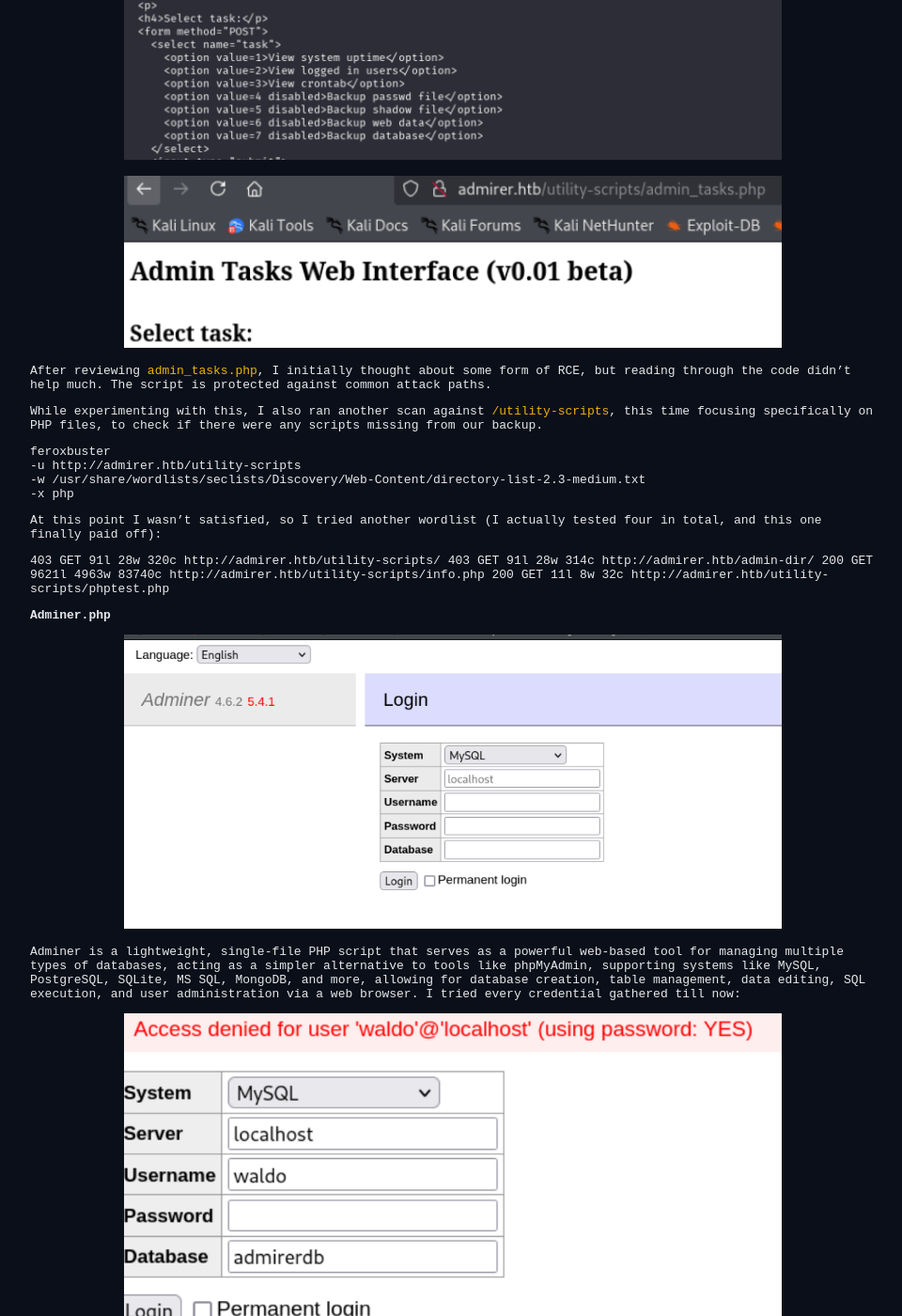
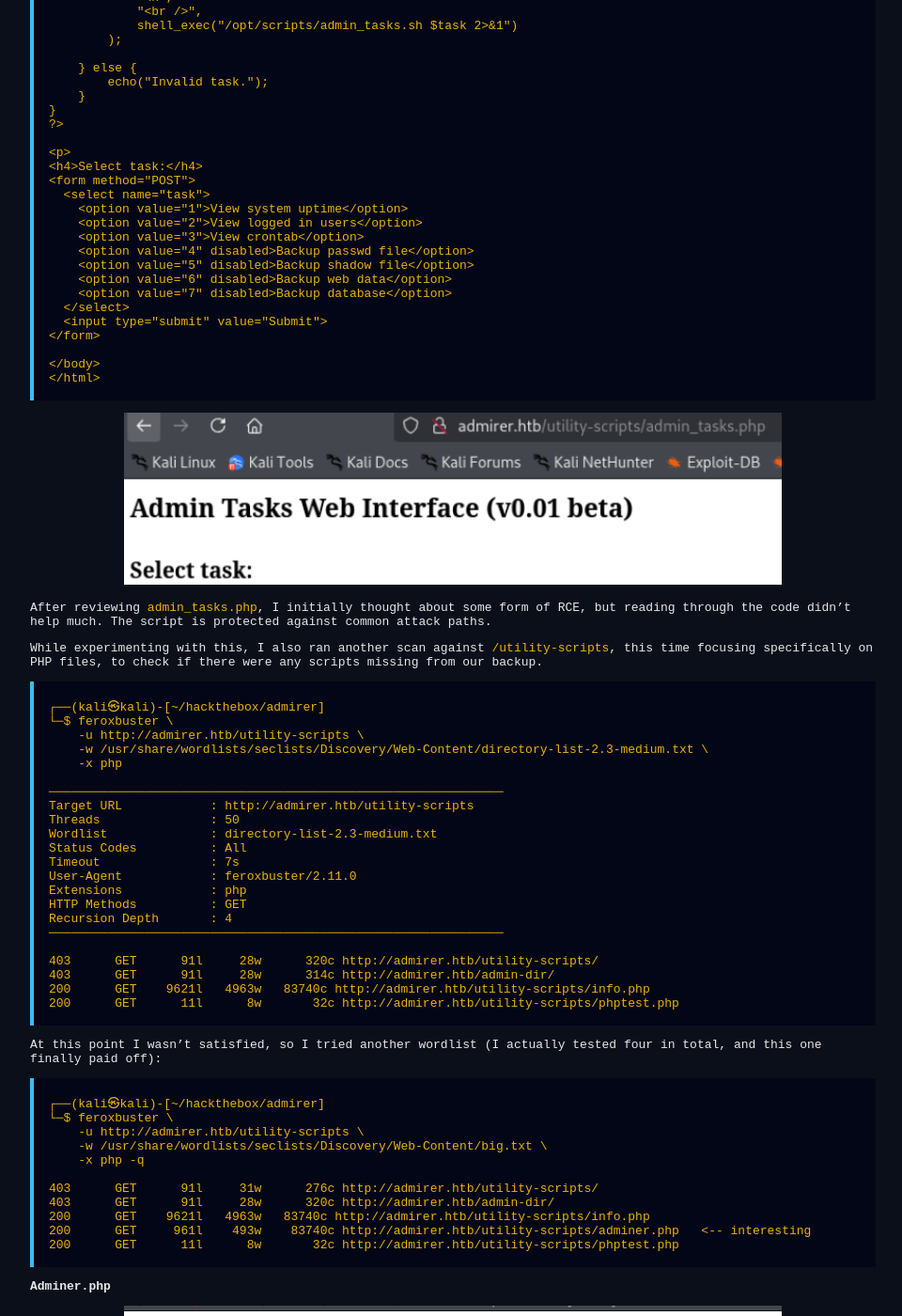
Before and after one commit to SudoKy0t0/SudoKy0t0.github.io, a Jekyll site: the page built from _posts/2026-01-23-htb-admirer-writeup.md, in a window 1280 px wide and 1400 px high, scrolled down 8282 px. Shown: the whole window at 94% size, without its empty margins (158-1118 px from the left). Built offline with Jekyll 4.4.1, drawn with Linux system fonts in a browser that asks for light colours; some of the changed text lies outside the part shown.

Commit message:
Enhance HTB Admirer writeup with code examples
Added code snippets and analysis for admin_tasks.php and other utility scripts in the writeup.

````diff
--- a/_posts/2026-01-23-htb-admirer-writeup.md
+++ b/_posts/2026-01-23-htb-admirer-writeup.md
@@ -119,9 +119,26 @@ Nonetheless, we now know that the directory contains four PHP scripts:
 
 Out of these, the most interesting ones are `admin_tasks.php` and `db_admin.php`.
 
-<p align="center">
-  <img src="/assets/images/admirer/Captura16.PNG" width="700">
-</p>
+```php
+<?php
+$servername = "localhost";
+$username   = "waldo";
+$password   = "Wh3r3_1s_w4ld0?";
+
+// Create connection
+$conn = new mysqli($servername, $username, $password);
+
+// Check connection
+if ($conn->connect_error) {
+    die("Connection failed: " . $conn->connect_error);
+}
+
+echo "Connected successfully";
+
+// TODO: Finish implementing this or find a better open source alternative
+?>
+```
+
 
 Why is this interesting? I tried the given credentials via SSH and FTP but had no success.
 Despite looking plain at first, accessing it returns a 404. Looking at the comment at the bottom, it seems they already found a “better open source alternative”:
@@ -133,9 +150,72 @@ Despite looking plain at first, accessing it returns a 404. Looking at the comme
 Why is `admin_tasks.php` interesting?
 Beyond being the longest of the four scripts, this one actually has functionality — it executes system commands.
 
-<p align="center">
-  <img src="/assets/images/admirer/Captura18.PNG" width="700">
-</p>
+```php
+<html>
+<head>
+  <title>Administrative Tasks</title>
+</head>
+<body>
+
+<h3>Admin Tasks Web Interface (v0.01 beta)</h3>
+
+<?php
+// Web interface to the admin_tasks script
+
+if (isset($_REQUEST['task'])) {
+
+    $task = $_REQUEST['task'];
+
+    if ($task == '1' || $task == '2' || $task == '3' ||
+        $task == '4' || $task == '5' || $task == '6' || $task == '7') {
+
+        /*
+        **********************************************************************
+        Available options:
+          1) View system uptime
+          2) View logged in users
+          3) View crontab (current user only)
+          4) Backup passwd file (not working)
+          5) Backup shadow file (not working)
+          6) Backup web data (not working)
+          7) Backup database (not working)
+
+        NOTE: Options 4-7 are currently NOT working because they need root
+              privileges. I'm leaving them in the valid tasks in case I figure
+              out a way to securely run code as root from PHP.
+        **********************************************************************
+        */
+
+        echo str_replace(
+            "\n",
+            "<br />",
+            shell_exec("/opt/scripts/admin_tasks.sh $task 2>&1")
+        );
+
+    } else {
+        echo("Invalid task.");
+    }
+}
+?>
+
+<p>
+<h4>Select task:</h4>
+<form method="POST">
+  <select name="task">
+    <option value="1">View system uptime</option>
+    <option value="2">View logged in users</option>
+    <option value="3">View crontab</option>
+    <option value="4" disabled>Backup passwd file</option>
+    <option value="5" disabled>Backup shadow file</option>
+    <option value="6" disabled>Backup web data</option>
+    <option value="7" disabled>Backup database</option>
+  </select>
+  <input type="submit" value="Submit">
+</form>
+
+</body>
+</html>
+```
 
 <p align="center">
   <img src="/assets/images/admirer/Captura19.PNG" width="700">
@@ -145,18 +225,48 @@ After reviewing `admin_tasks.php`, I initially thought about some form of RCE, b
 
 While experimenting with this, I also ran another scan against `/utility-scripts`, this time focusing specifically on PHP files, to check if there were any scripts missing from our backup.
 
-feroxbuster \
-  -u http://admirer.htb/utility-scripts \
-  -w /usr/share/wordlists/seclists/Discovery/Web-Content/directory-list-2.3-medium.txt \
-  -x php
+```bash
+┌──(kali㉿kali)-[~/hackthebox/admirer]
+└─$ feroxbuster \
+    -u http://admirer.htb/utility-scripts \
+    -w /usr/share/wordlists/seclists/Discovery/Web-Content/directory-list-2.3-medium.txt \
+    -x php
 
-
-At this point I wasn’t satisfied, so I tried another wordlist (I actually tested four in total, and this one finally paid off):
+──────────────────────────────────────────────────────────────
+Target URL            : http://admirer.htb/utility-scripts
+Threads               : 50
+Wordlist              : directory-list-2.3-medium.txt
+Status Codes          : All
+Timeout               : 7s
+User-Agent            : feroxbuster/2.11.0
+Extensions            : php
+HTTP Methods          : GET
+Recursion Depth       : 4
+──────────────────────────────────────────────────────────────
 
 403      GET      91l     28w      320c http://admirer.htb/utility-scripts/
 403      GET      91l     28w      314c http://admirer.htb/admin-dir/
 200      GET    9621l   4963w   83740c http://admirer.htb/utility-scripts/info.php
 200      GET      11l      8w       32c http://admirer.htb/utility-scripts/phptest.php
+```
+
+
+
+At this point I wasn’t satisfied, so I tried another wordlist (I actually tested four in total, and this one finally paid off):
+
+```bash
+┌──(kali㉿kali)-[~/hackthebox/admirer]
+└─$ feroxbuster \
+    -u http://admirer.htb/utility-scripts \
+    -w /usr/share/wordlists/seclists/Discovery/Web-Content/big.txt \
+    -x php -q
+
+403      GET      91l     31w      276c http://admirer.htb/utility-scripts/
+403      GET      91l     28w      320c http://admirer.htb/admin-dir/
+200      GET    9621l   4963w   83740c http://admirer.htb/utility-scripts/info.php
+200      GET     961l    493w    83740c http://admirer.htb/utility-scripts/adminer.php   <-- interesting
+200      GET      11l      8w       32c http://admirer.htb/utility-scripts/phptest.php
+```
 
 
 
````
